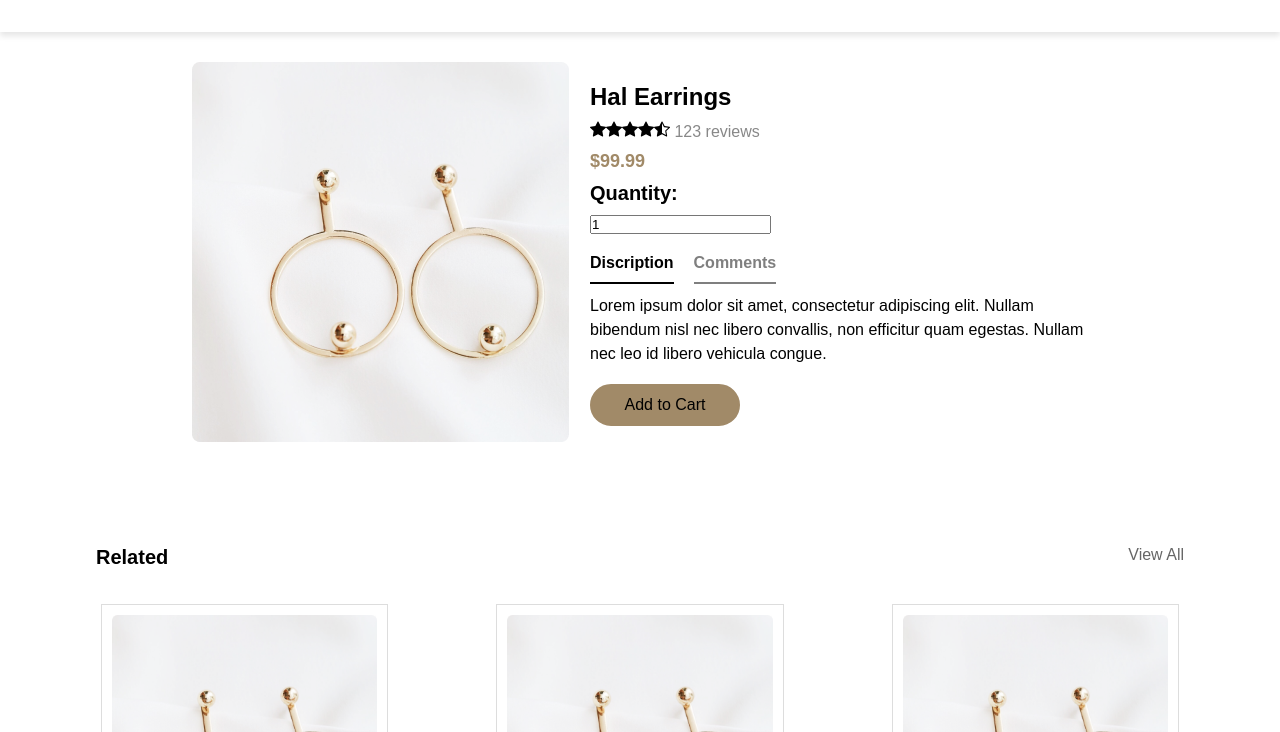
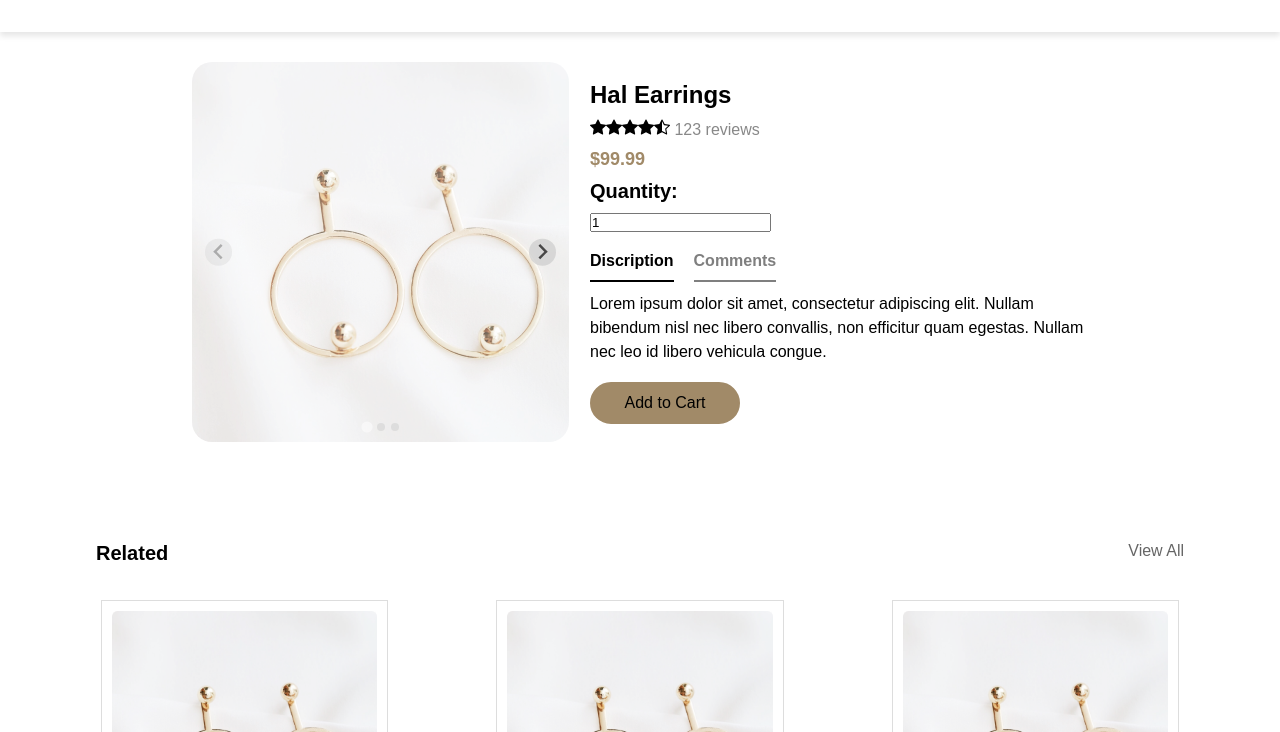
Before and after one commit to SOUFIANE-BOUSHABA/second-brief, a plain HTML site: page detail-product.html in a window 1280 px wide. Shown: the part 68-800 px from the top of the page. Drawn offline with nearby package versions, Linux system fonts and the light colour scheme; a web font is replaced by a local one.

Commit message:
this commit is for addin package splide.js for adding slideShow

```diff
--- a/detail-product.html
+++ b/detail-product.html
@@ -8,6 +8,7 @@
     <link rel="stylesheet" href="style.css">
     <link rel="stylesheet" href="detail.css">
     <link href="https://unpkg.com/aos@2.3.1/dist/aos.css" rel="stylesheet">
+    <link href="https://cdn.jsdelivr.net/npm/@splidejs/splide@4.1.4/dist/css/splide.min.css" rel="stylesheet">
     <title>Document</title>
 </head>
 <body>
@@ -29,7 +30,16 @@
   <div class="global">
     <div class="product-containerr">
         <div class="imageee" data-aos="fade-left">
-            <img src="images/Img 011.png" alt="Product Image">
+            <div class="splide" style="width: 377px;" role="group" aria-label="Splide Basic HTML Example">
+                <div class="splide__track">
+                      <ul class="splide__list" style="height: 380px; width: 377px;">
+                          <li class="splide__slide" style="height: 380px; width: 377px; border-radius: 20px; overflow: hidden;"><img src="images/Img 011.png" alt="Product Image"></li>
+                          <li class="splide__slide" style="height: 380px; width: 377px; border-radius: 20px; overflow: hidden;"><img src="images/lira.png" alt="test"></li>
+                          <li class="splide__slide" style="height: 380px; width: 377px; border-radius: 20px; overflow: hidden;"><img src="images/liraaa.png" alt="test"></li>
+                      </ul>
+                </div>
+              </div>
+
         </div>
         <div class="product-details" data-aos="fade-right">
             <div class="pname">Hal Earrings</div>
@@ -192,5 +202,9 @@
 <script>
     AOS.init();
 </script>
+<script src="https://cdn.jsdelivr.net/npm/@splidejs/splide@4.1.4/dist/js/splide.min.js"></script>
+<script>
+    new Splide( '.splide' ).mount();
+  </script>
 </body>
 </html>
```
Also changed, not shown: images/lira.png (added), images/liraaa.png (added).
